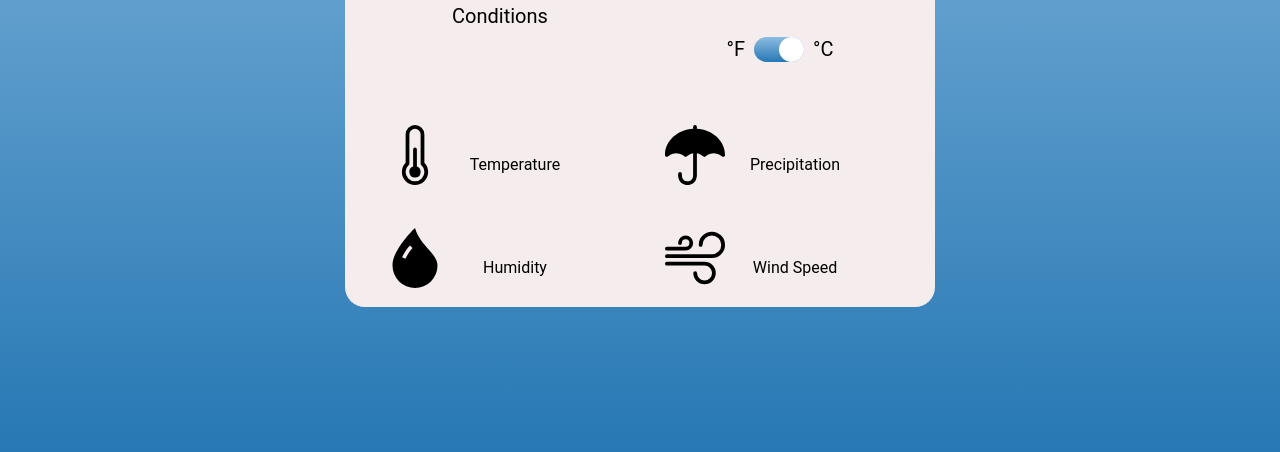
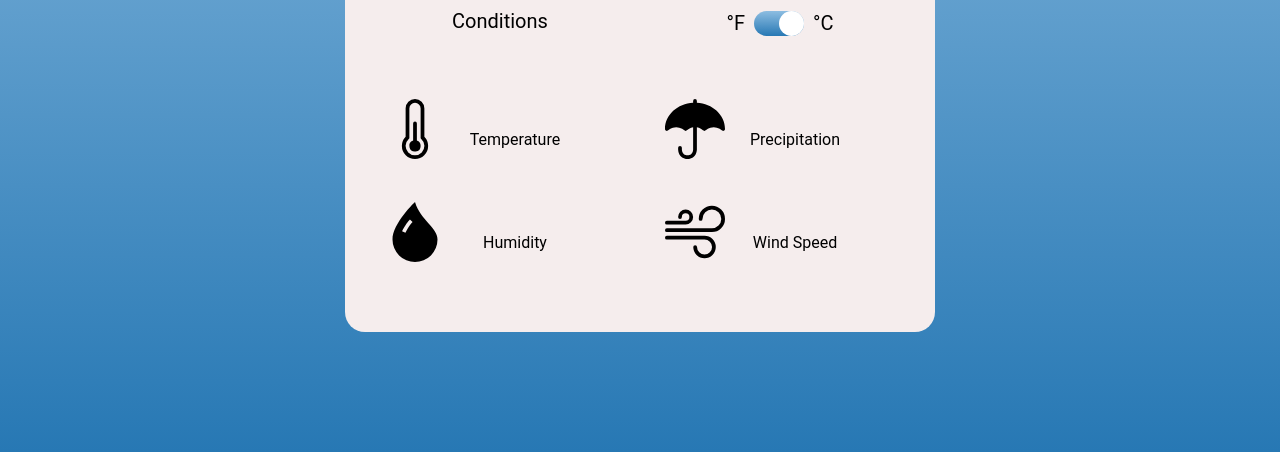
Before and after one commit to JessePullen/weather-app, a website built with webpack: page src/index.html in a window 1280 px wide. Shown: the part 348-800 px from the top of the page. Built offline with nearby package versions, Linux system fonts and the light colour scheme.

Commit message:
Adjust height of information card and max height of weather icon

```diff
--- a/src/style.css
+++ b/src/style.css
@@ -75,7 +75,7 @@ input[type='text']:focus {
 }
 
 .information {
-	height: 350px;
+	height: 400px;
 	width: 550px;
 	display: flex;
 	flex-direction: column;
@@ -132,8 +132,8 @@ h1 {
 	font-weight: bold;
 }
 
-.weather-image {
-	height: 70px;
+.weather-image img {
+	max-height: 100px;
 	width: 100px;
 }
 
@@ -141,6 +141,7 @@ h1 {
 	display: flex;
 	align-items: center;
 	flex-direction: column;
+	gap: 10px;
 }
 
 /* Temperature unit switch */
```
